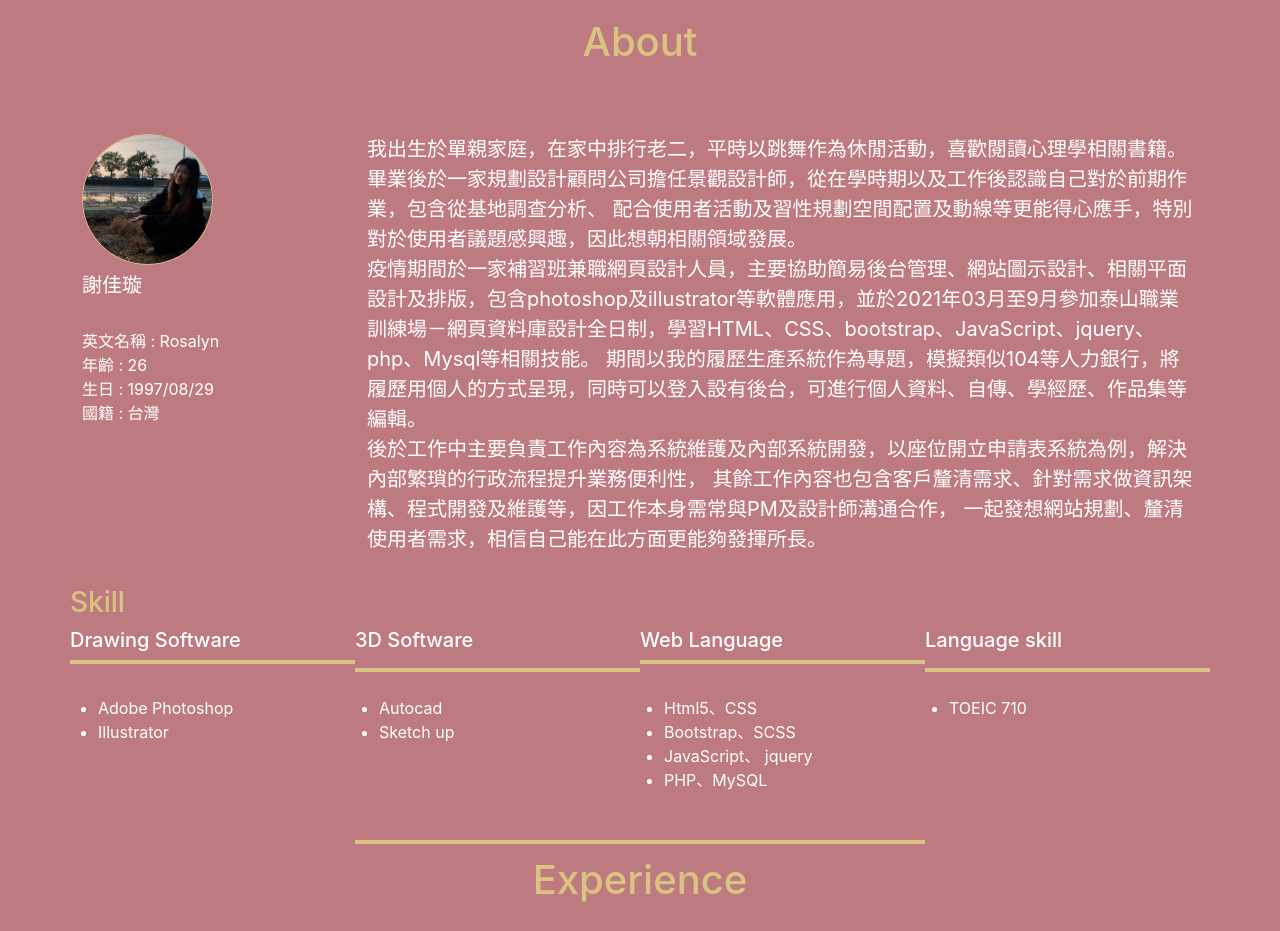
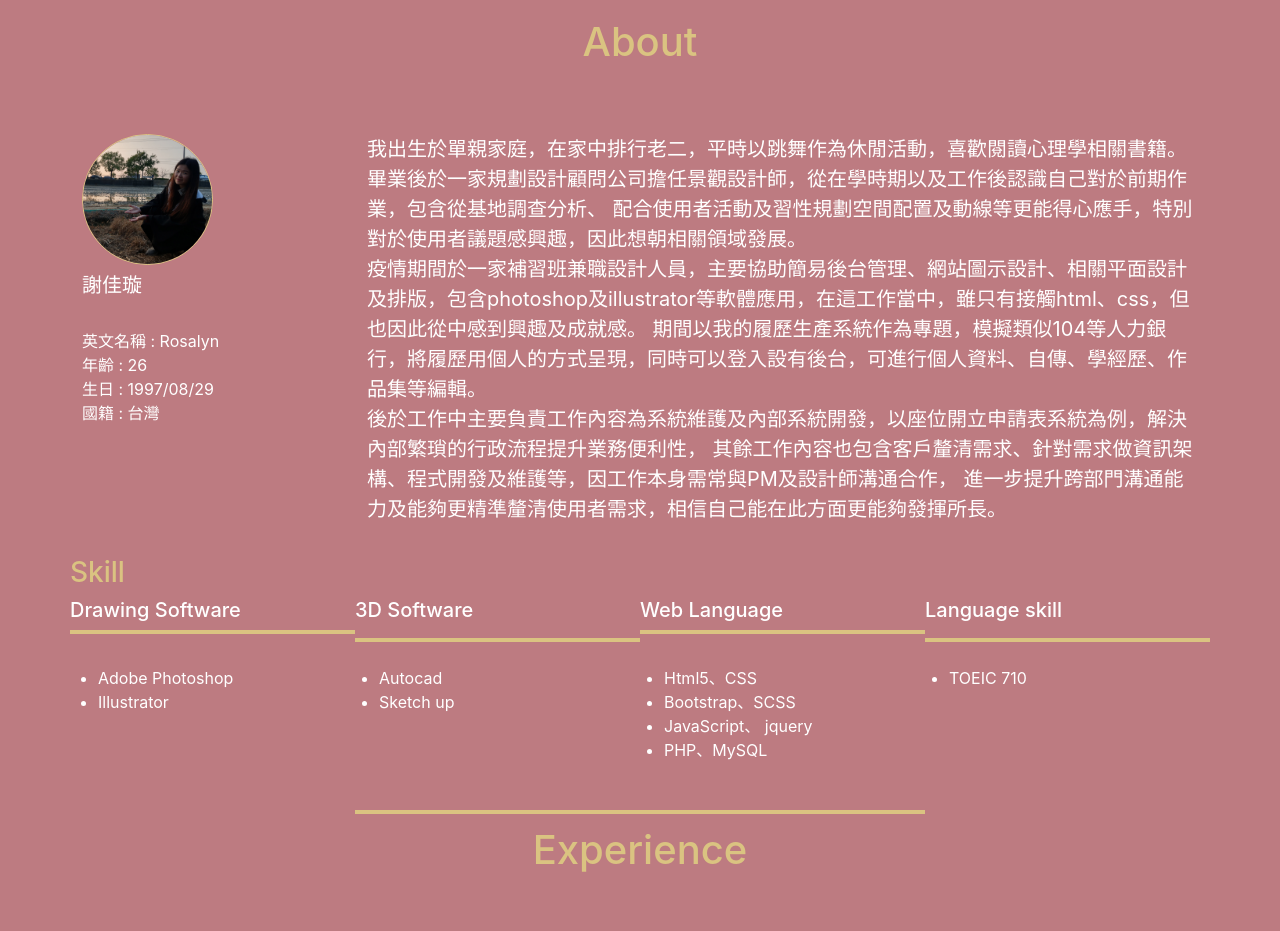
Before and after one commit to rosalyn0829/myworks, a plain HTML site: page chineseindex.html in a window 1280 px wide. Shown: the part 802-1733 px from the top of the page. Drawn offline with nearby package versions, Linux system fonts and the light colour scheme; a web font is replaced by a local one.

Commit message:
Add files via upload

```diff
--- a/chineseindex.html
+++ b/chineseindex.html
@@ -117,11 +117,11 @@
                                     畢業後於一家規劃設計顧問公司擔任景觀設計師，從在學時期以及工作後認識自己對於前期作業，包含從基地調查分析、
                                     配合使用者活動及習性規劃空間配置及動線等更能得心應手，特別對於使用者議題感興趣，因此想朝相關領域發展。<BR>
 
-                                    疫情期間於一家補習班兼職網頁設計人員，主要協助簡易後台管理、網站圖示設計、相關平面設計及排版，包含photoshop及illustrator等軟體應用，並於2021年03月至9月參加泰山職業訓練場－網頁資料庫設計全日制，學習HTML、CSS、bootstrap、JavaScript、jquery、php、Mysql等相關技能。
+                                    疫情期間於一家補習班兼職設計人員，主要協助簡易後台管理、網站圖示設計、相關平面設計及排版，包含photoshop及illustrator等軟體應用，在這工作當中，雖只有接觸html、css，但也因此從中感到興趣及成就感。
                                     期間以我的履歷生產系統作為專題，模擬類似104等人力銀行，將履歷用個人的方式呈現，同時可以登入設有後台，可進行個人資料、自傳、學經歷、作品集等編輯。<BR>
                                     後於工作中主要負責工作內容為系統維護及內部系統開發，以座位開立申請表系統為例，解決內部繁瑣的行政流程提升業務便利性，
                                     其餘工作內容也包含客戶釐清需求、針對需求做資訊架構、程式開發及維護等，因工作本身需常與PM及設計師溝通合作，
-                                    一起發想網站規劃、釐清使用者需求，相信自己能在此方面更能夠發揮所長。
+                                    進一步提升跨部門溝通能力及能夠更精準釐清使用者需求，相信自己能在此方面更能夠發揮所長。
 
                                     <!-- During the university, the freshman served as the physique, the sophomore took over as the dance leader of the department's activities, and the junior served as the general affairs, serving the students of the department. In the process of serving as a cadre, I learned how to deal with large and small affairs and the principles of dealing with people. It also improved my planning ability. In addition, I also served as a teaching and dance research cadre in the high school dance club. Time planning, striving to strike a balance between clubs and schoolwork, so that schoolwork can be maintained above a certain level.<br> -->
 
```
